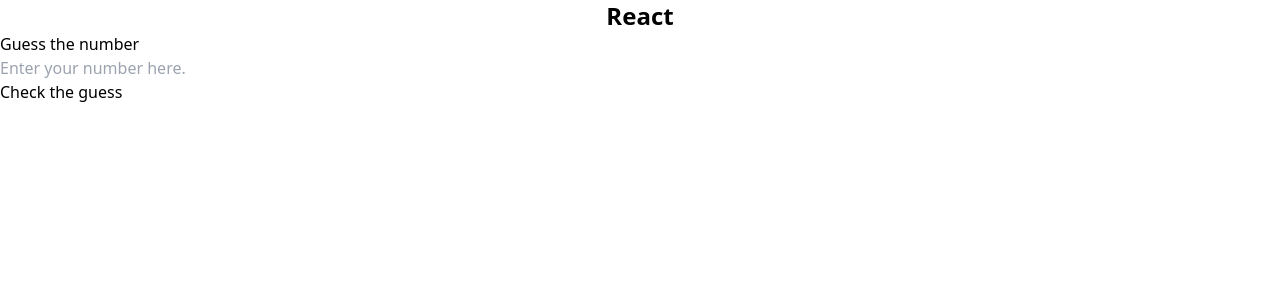
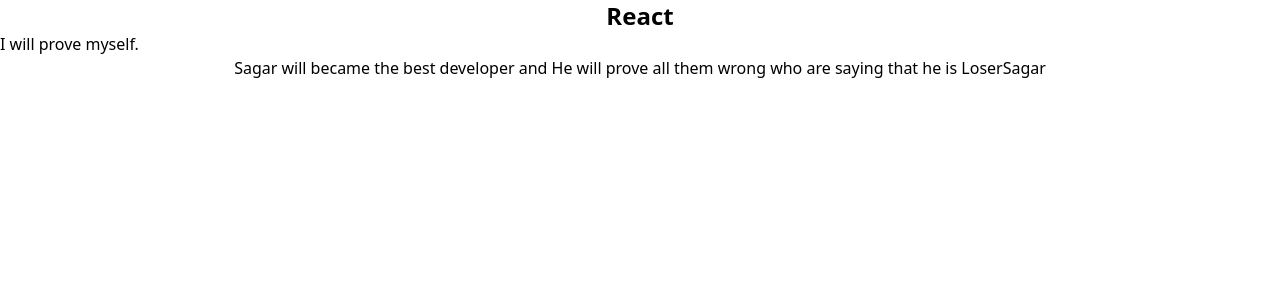
Before and after one commit to SagarSuryakantWaghmare/Meta-Frontend-Course, a React (Create React App) app in the folder React Basics/first/: page / in a window 1280 px wide. Shown: the top 300 px of the page. Built offline with nearby package versions, Linux system fonts and the light colour scheme.

Commit message:
Parent child

```diff
--- a/React Basics/first/src/App.js
+++ b/React Basics/first/src/App.js
@@ -9,6 +9,7 @@
 // import EmbeddingExpressions from './components/Embedding.js';
 import EventHandler from './components/EventHandler'
 import ToggleMode from './components/ToggleMode'
+import Ultima from './components/Ultima'
 function App() {
   let name = 'React';
   return (
@@ -25,7 +26,8 @@
       */}
       {/* <EmbeddingExpressions/> */}
       {/* <EventHandler/> */}
-      <ToggleMode/>
+      {/* <ToggleMode/> */}
+      <Ultima/>
     </>
   )
 }
--- /dev/null
+++ b/React Basics/first/src/components/Aim.js
@@ -0,0 +1,17 @@
+import React from 'react'
+
+function Aim(Props) {
+    console.log(Props)
+    let aim=Props.aim;
+    let sign=Props.sign;
+  return (
+    <>
+    <div className=' flex justify-center'>
+        <h1>{aim}</h1>
+        <h4>{sign}</h4>
+    </div>
+    </>
+  )
+}
+
+export default Aim
--- /dev/null
+++ b/React Basics/first/src/components/Ultima.js
@@ -0,0 +1,16 @@
+import React from 'react'
+import Aim from './Aim'
+function Ultima() {
+    const data={
+        aim:"Sagar will became the best developer and He will prove all them wrong who are saying that he is Loser",
+        sign:"Sagar"
+    }
+  return (
+    <>
+    <h1>I will prove myself.</h1>
+    <Aim aim={data.aim} sign={data.sign} />
+    </>
+  )
+}
+
+export default Ultima
```
